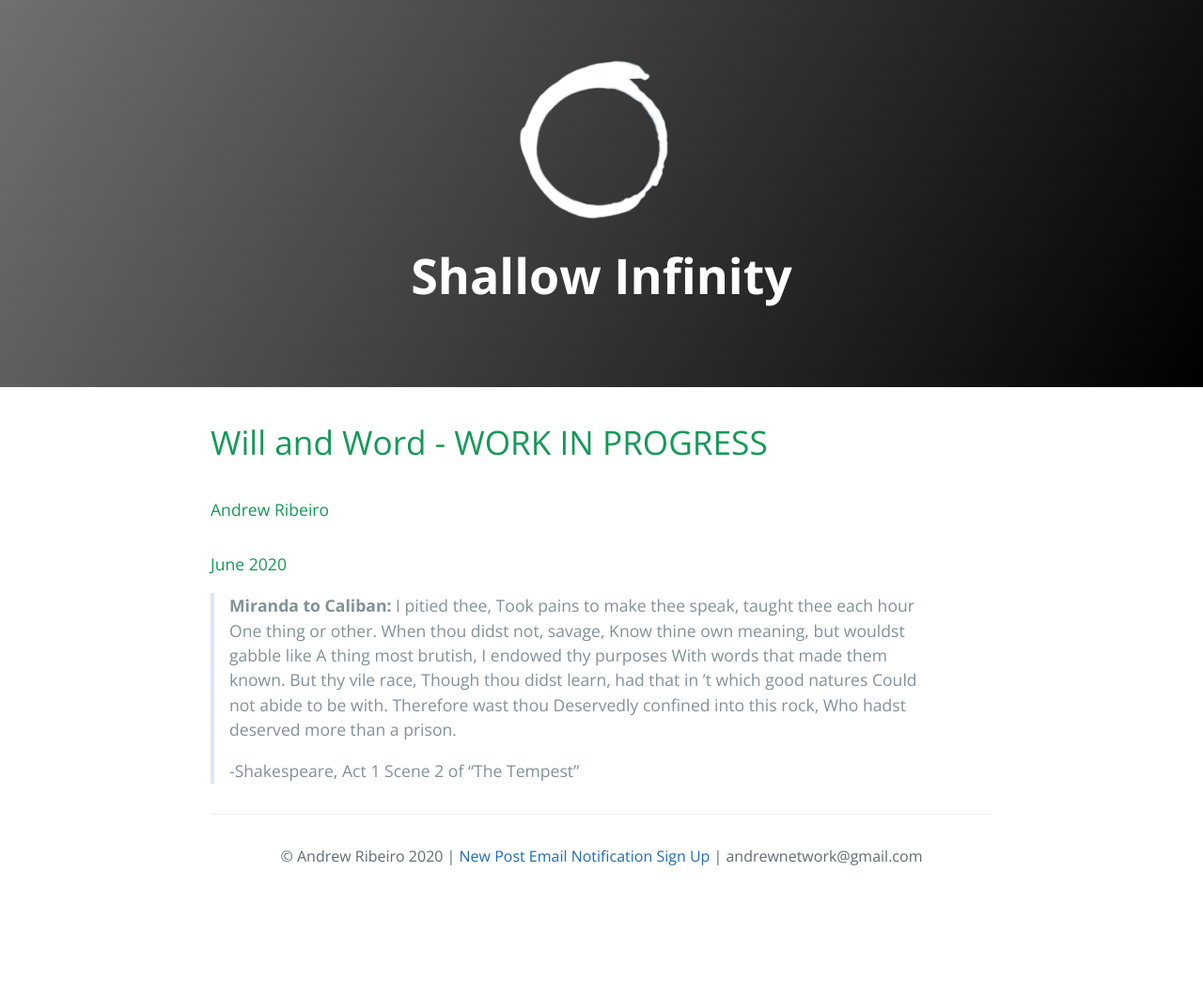
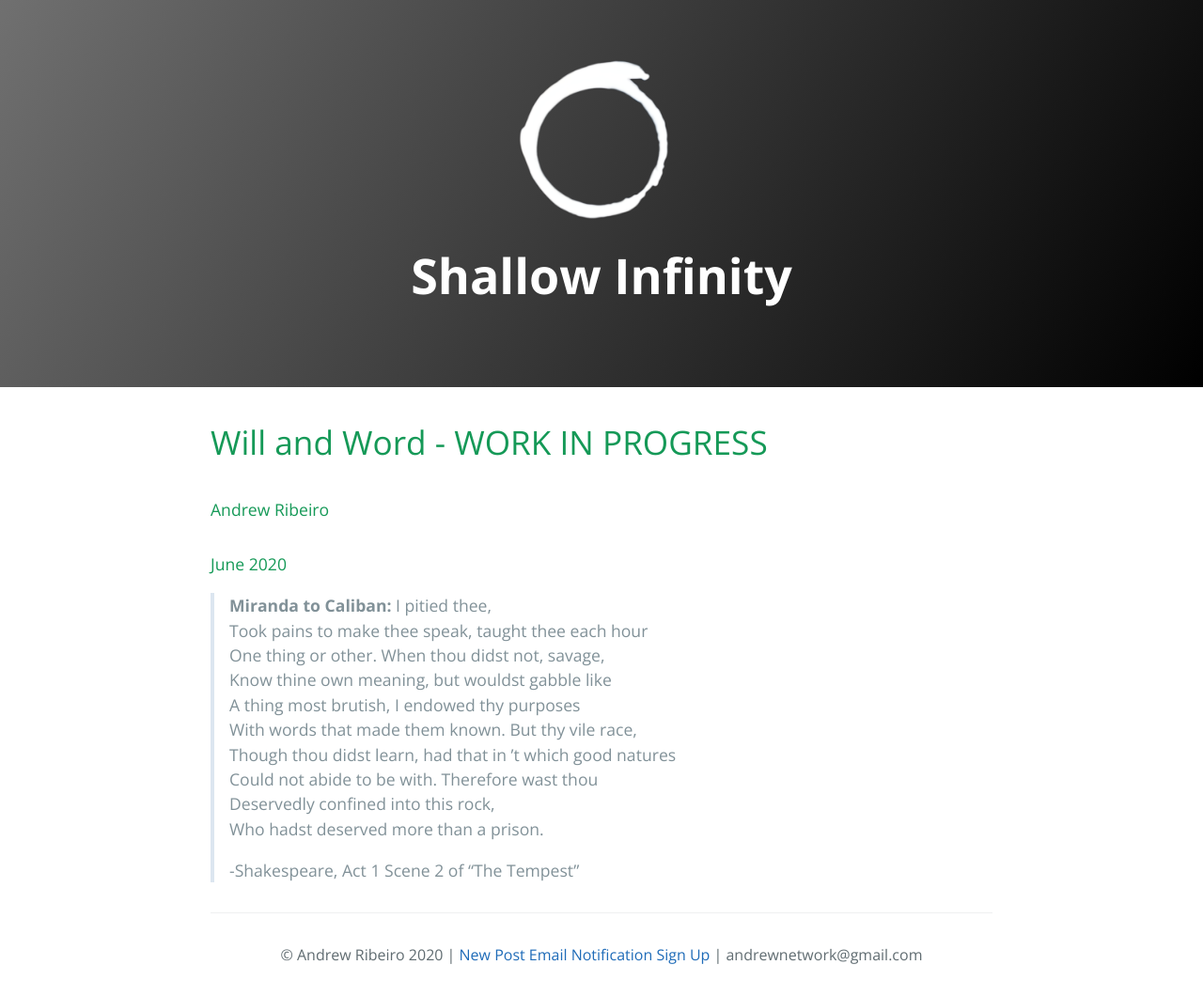
Before and after one commit to Andrewnetwork/CoronavirusBlog, a Jekyll site: the page built from will_and_word.md, in a window 1280 px wide. Shown: the whole page at 94% size. Built offline with Jekyll 4.4.1, drawn with Linux system fonts in a browser that asks for light colours; our own code applies the rules of GitHub Pages for plain Markdown files; the repository's description, which GitHub fills in, is left out; before the commit the page ends 955 px from its top, so only the background shows below that.

```diff
--- a/will_and_word.md
+++ b/will_and_word.md
@@ -2,15 +2,15 @@
 #### Andrew Ribeiro
 #### June 2020
 
-> **Miranda to Caliban:** I pitied thee,
-Took pains to make thee speak, taught thee each hour
-One thing or other. When thou didst not, savage,
-Know thine own meaning, but wouldst gabble like
-A thing most brutish, I endowed thy purposes
-With words that made them known. But thy vile race,
-Though thou didst learn, had that in ’t which good natures
-Could not abide to be with. Therefore wast thou
-Deservedly confined into this rock,
+> **Miranda to Caliban:** I pitied thee,\
+Took pains to make thee speak, taught thee each hour\
+One thing or other. When thou didst not, savage,\
+Know thine own meaning, but wouldst gabble like\
+A thing most brutish, I endowed thy purposes\
+With words that made them known. But thy vile race,\
+Though thou didst learn, had that in ’t which good natures\
+Could not abide to be with. Therefore wast thou\
+Deservedly confined into this rock,\
 Who hadst deserved more than a prison.
 >
 >-Shakespeare, Act 1 Scene 2 of "The Tempest"
```
